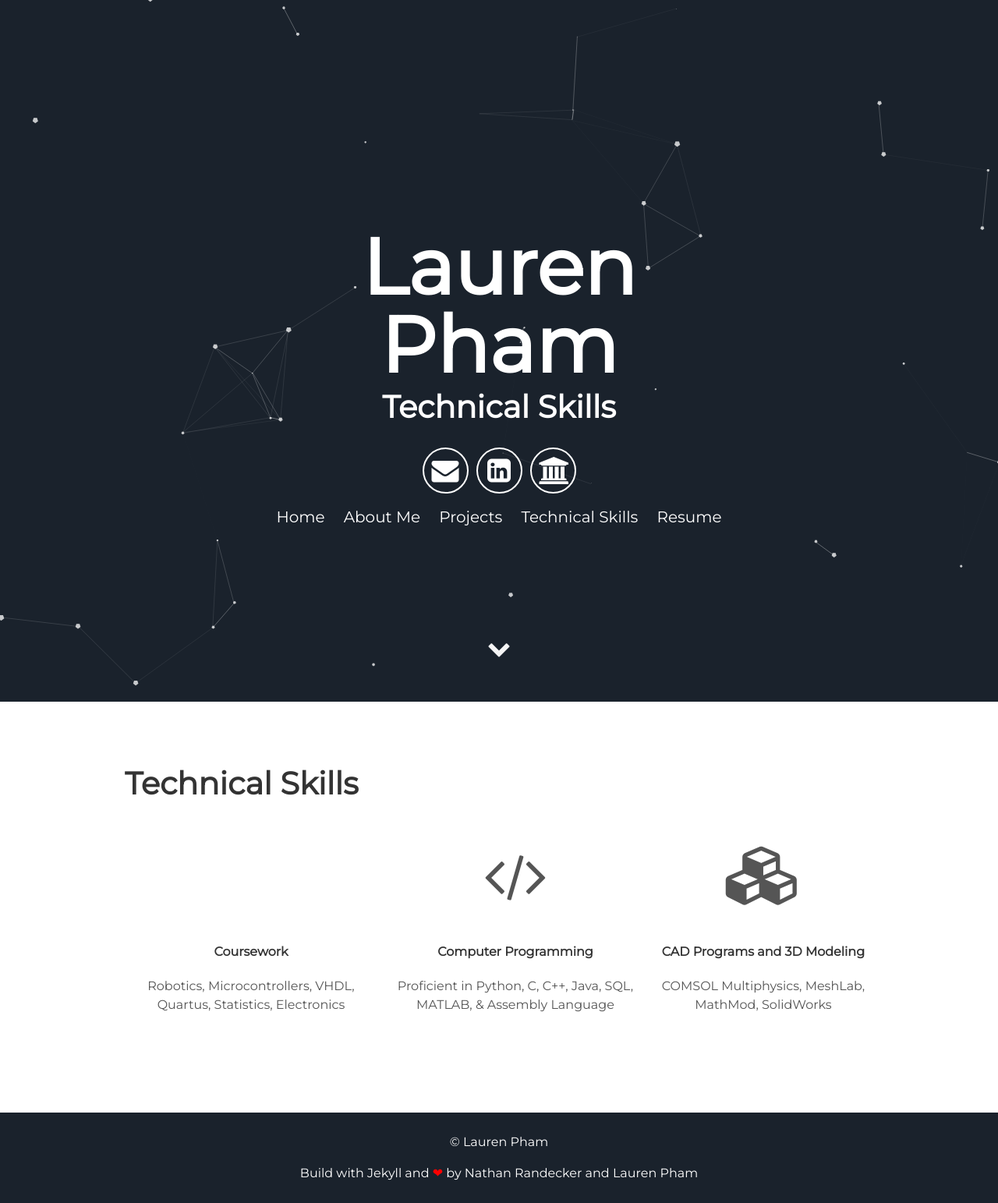
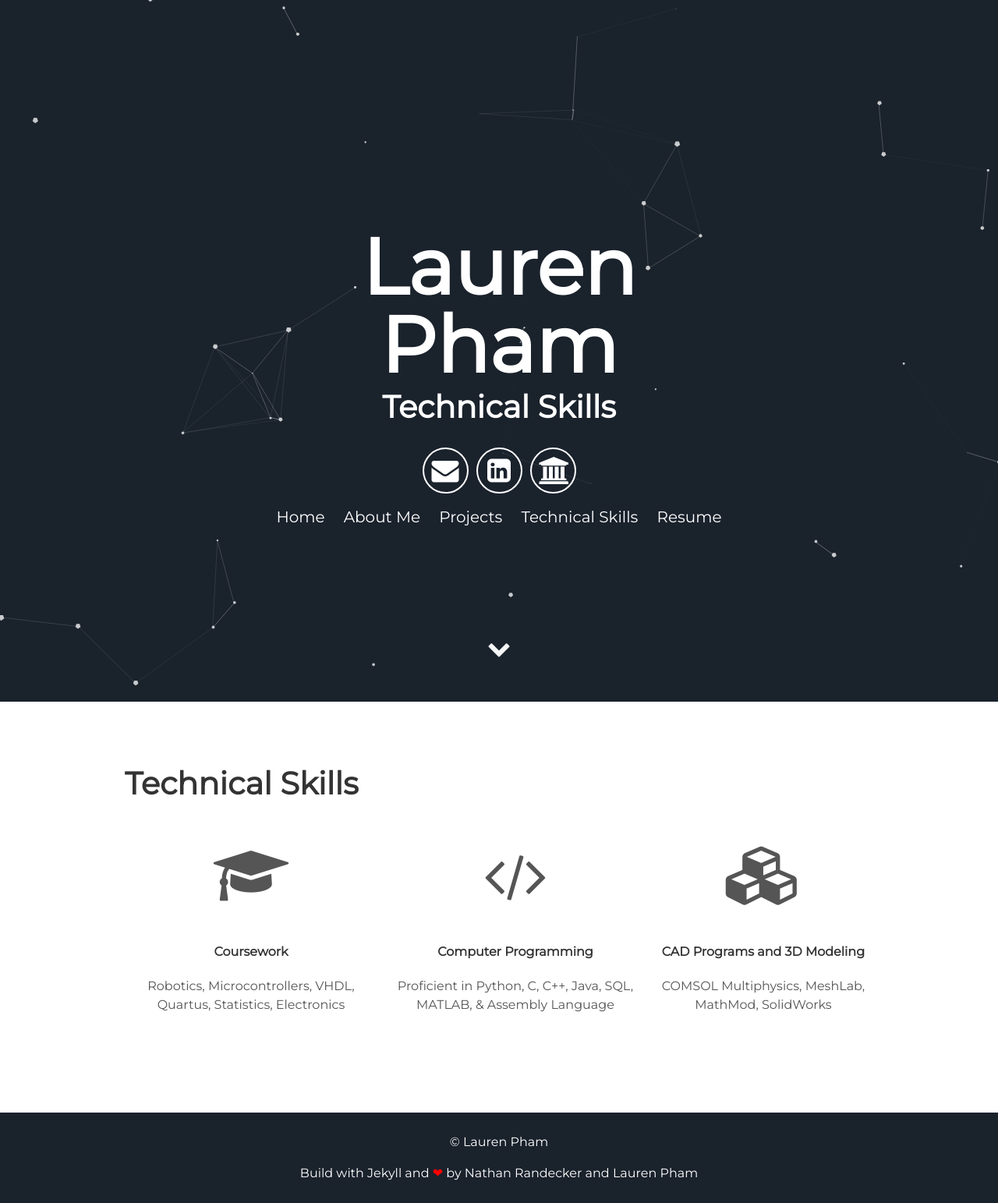
Before and after one commit to laurenpham/techskills, a Jekyll site: the page built from index.html, in a window 1280 px wide. Shown: the whole page at 78% size. Built offline with Jekyll 4.4.1, drawn with Linux system fonts in a browser that asks for light colours.

Commit message:
Update about.html

```diff
--- a/_includes/about.html
+++ b/_includes/about.html
@@ -6,7 +6,7 @@
     <h1>Technical Skills</h1>
     <div class="user">
         <div class="tech">
-          <i class="fa fa-user-graduate"></i>
+          <i class="fa fa-graduation-cap"></i>
           <h4>Coursework</h4>
           <p>Robotics, Microcontrollers, VHDL, Quartus, Statistics, Electronics</p>
         </div>
```
